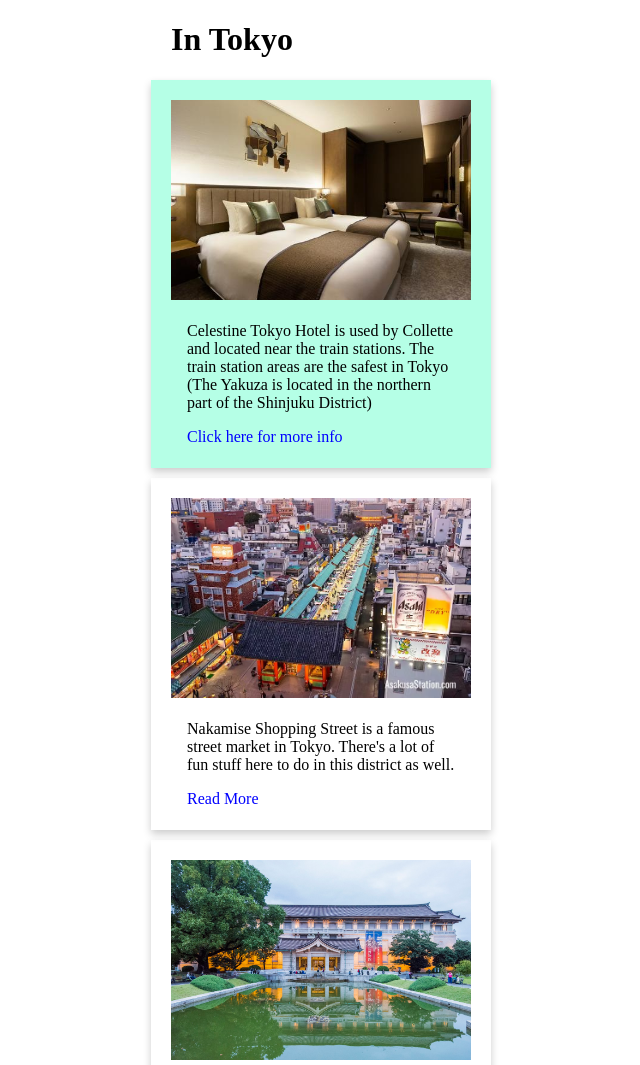
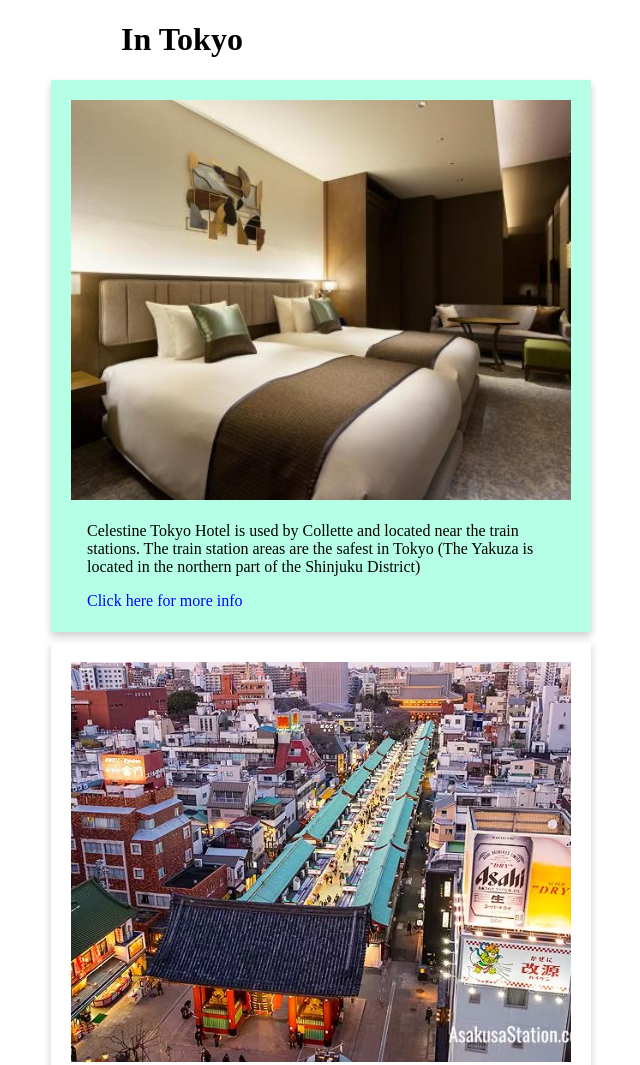
Before and after one commit to Sirsius/sirsius.github.io, a plain HTML site: page index.html in a window 1280 px wide. Shown: the top 1065 px of the page, without its empty margins (319-959 px from the left). Drawn offline with Linux system fonts and the light colour scheme.

Commit message:
bigger cards are better cards

```diff
--- a/index.html
+++ b/index.html
@@ -6,7 +6,7 @@
             .card {
                 box-shadow: 0 4px 8px 0 rgba(0, 0, 0, 0.2);
                 transition: 0.3s;
-                width: 300px;
+                width: 500px;
                 margin: 10px auto;
                 padding: 20px;
                 border-radius: 10;
@@ -14,7 +14,7 @@
 
             .card-header {
                 transition: 0.3s;
-                width: 300px;
+                width: 400px;
                 margin: 10px auto;
                 border-radius: 10;
                 padding-left: 20px;
@@ -23,7 +23,7 @@
 
             .card img {
                 width: 100%;
-                height: 200px;
+                height: 400px;
                 object-fit: cover;
                 border-radius: 10;
             }
```
